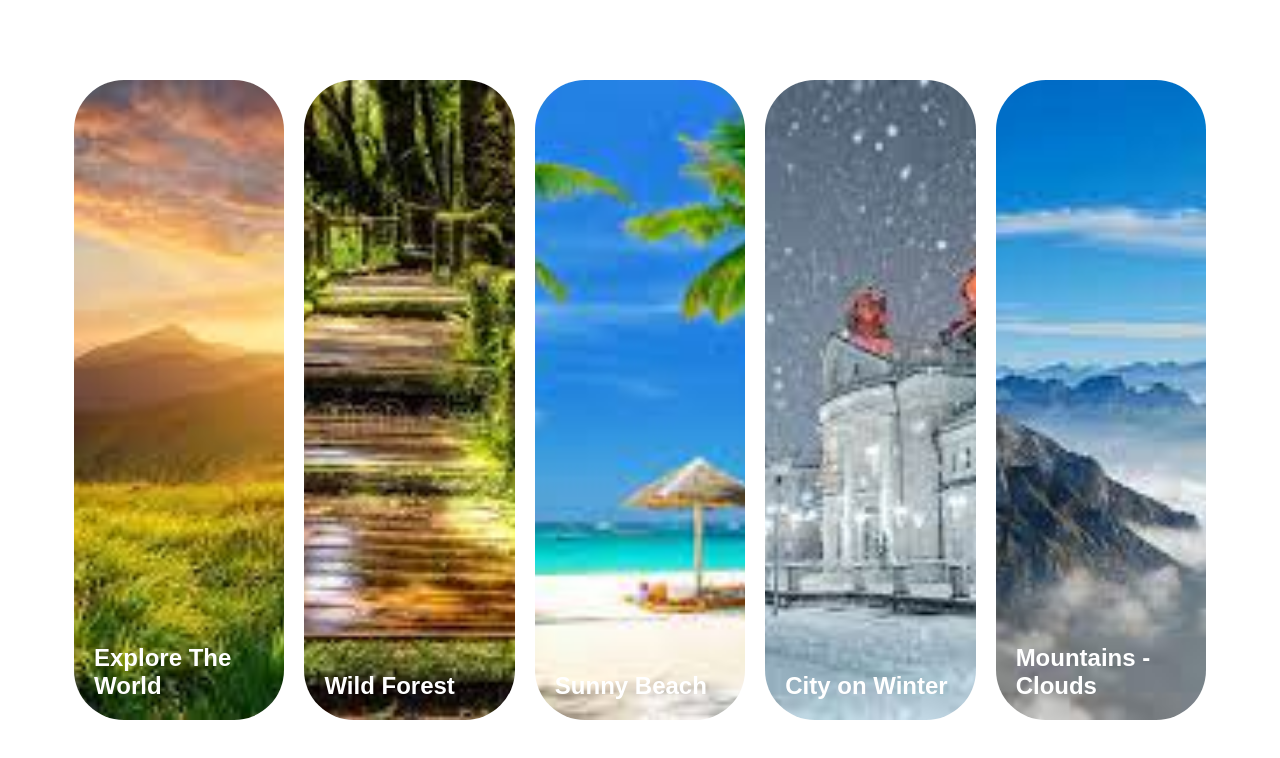
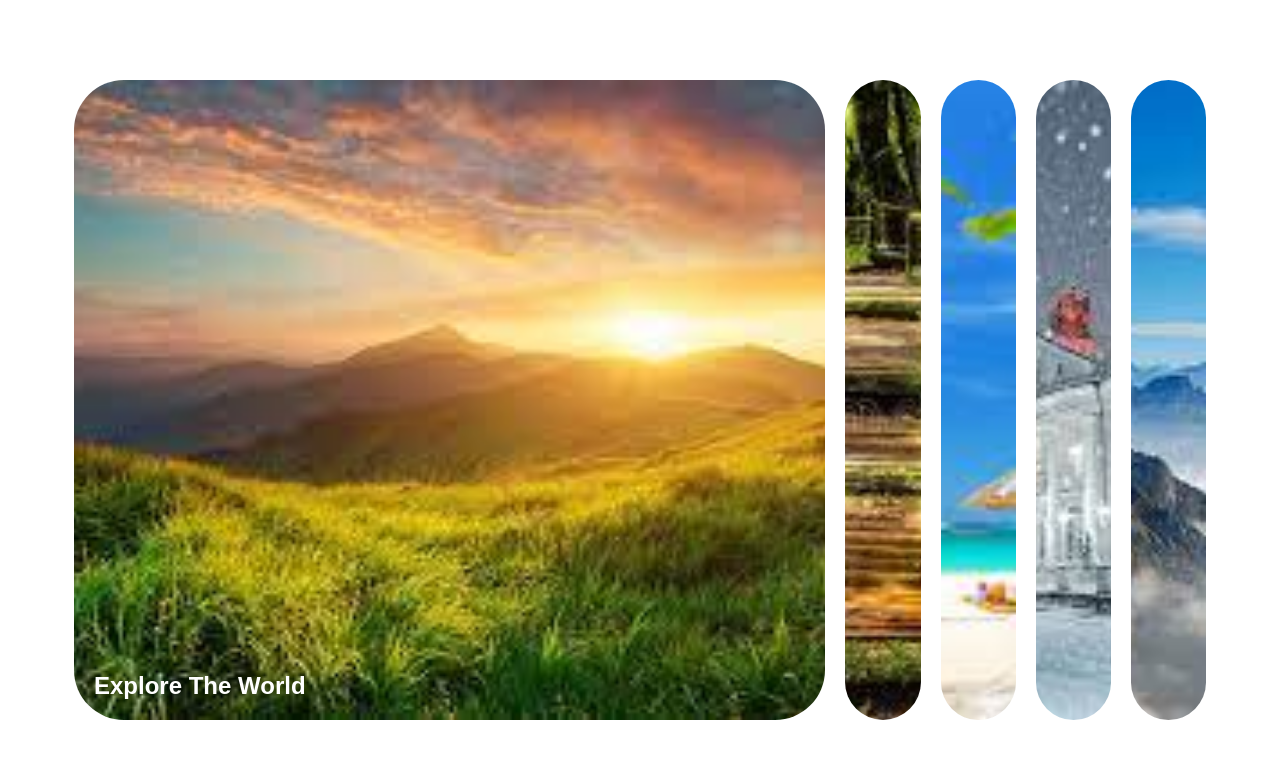
Before and after one commit to ShammasAmir/mini-js-projects, a plain HTML site: page index.html in a window 1280 px wide. Drawn offline with Linux system fonts and the light colour scheme.

Commit message:
01-expanding-cards-after

```diff
--- a/css/style.css
+++ b/css/style.css
@@ -29,6 +29,11 @@ body {
   flex: 0.5;
   margin: 10px;
   position: relative;
+  transition: 2s;
+}
+
+.panel.active{
+  flex: 5;
 }
 
 .panel h3 {
@@ -37,4 +42,10 @@ body {
   bottom: 20px;
   left: 20px;
   margin: 0;
+  opacity: 0;
+  transition: 1.5s;
 }
+
+.panel.active h3{
+  opacity: 1;
+}
--- a/index.html
+++ b/index.html
@@ -8,7 +8,7 @@
   </head>
   <body>
     <div class="container">
-      <div class="panel" style="background-image: url('img/explore-the-world.jpeg')">
+      <div class="panel active" style="background-image: url('img/explore-the-world.jpeg')">
         <h3>Explore The World</h3>
       </div>
       <div class="panel" style="background-image: url('img/wild-forest.jpeg')">
--- a/js/script.js
+++ b/js/script.js
@@ -0,0 +1,13 @@
+const panels = document.querySelectorAll('.panel')
+panels.forEach(panel => {
+    panel.addEventListener('click', () => {
+        removeActiveClass()
+        panel.classList.add("active")
+    })
+})
+
+function removeActiveClass(){
+    panels.forEach(panel => {
+        panel.classList.remove('active')
+    })
+}
```
